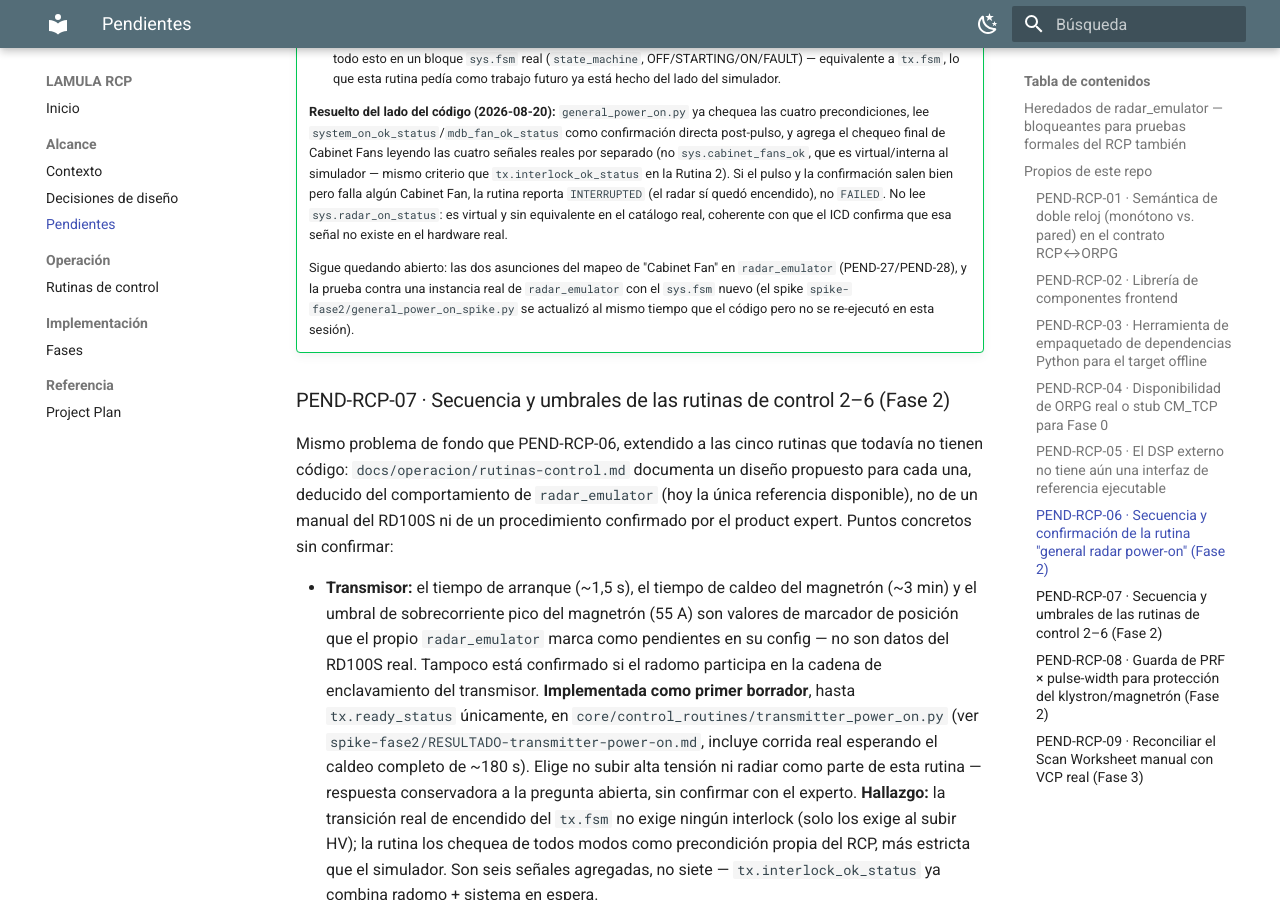
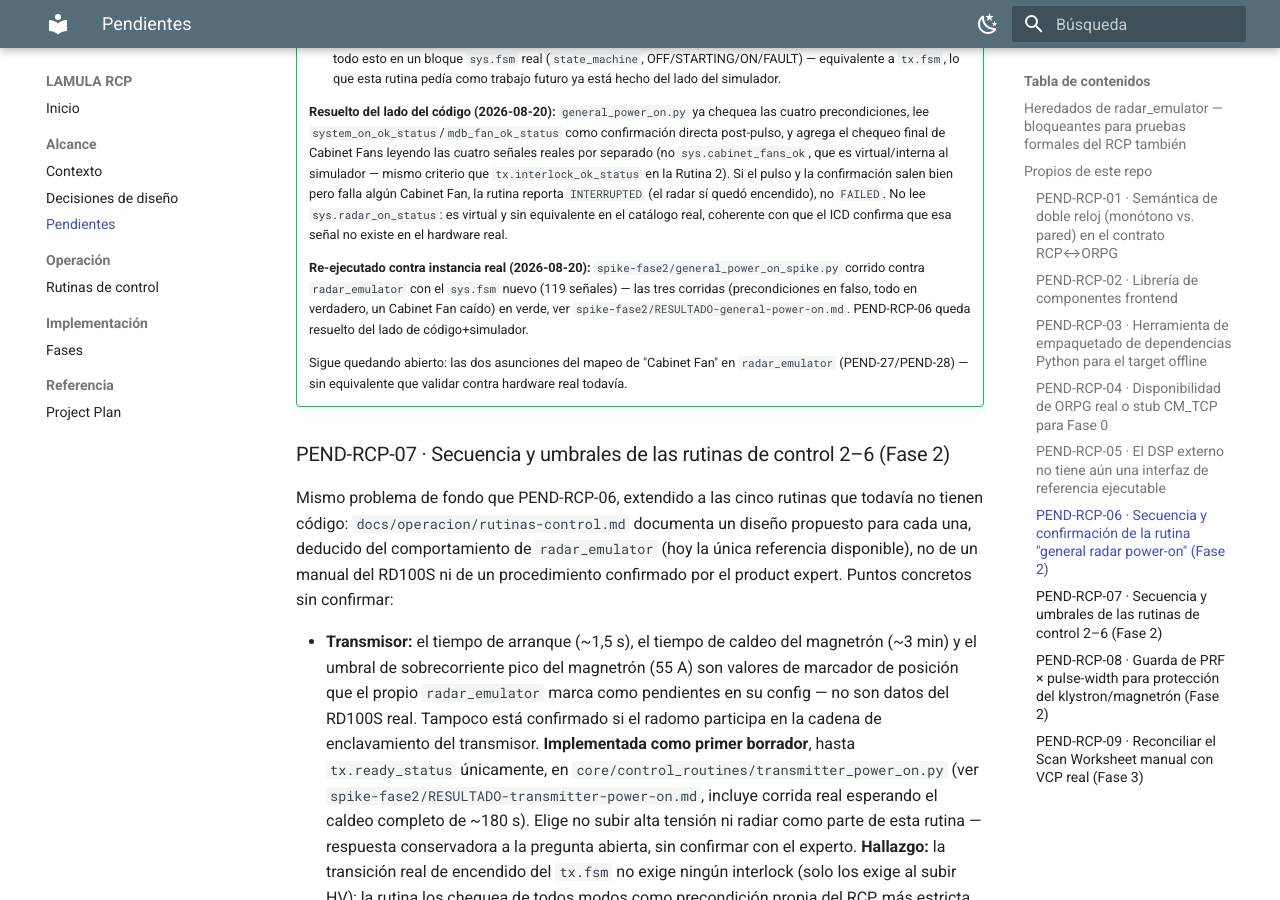
Before and after one commit to vladimir1284/lamula-rcp, an MkDocs documentation site: the page built from docs/alcance/pendientes.md, in a window 1280 px wide and 900 px high, scrolled down 3518 px. Built offline with MkDocs 1.6.1 and Material for MkDocs 9.7.7, drawn with Linux system fonts in a browser that asks for light colours.

Commit message:
Fase 2: re-verifica rutina 1 contra sys.fsm real, cierra PEND-RCP-06
spike-fase2/general_power_on_spike.py corrido contra instancia real de
radar_emulator con el sys.fsm nuevo (119 senales): precondiciones en
falso, exito completo, e interrupcion por Cabinet Fan caido, las tres
en verde.

```diff
--- a/docs/alcance/pendientes.md
+++ b/docs/alcance/pendientes.md
@@ -143,10 +143,14 @@ lógica para `sys.*` equivalente a `tx.fsm`, igual que se hizo notar para el tra
     No lee `sys.radar_on_status`: es virtual y sin equivalente en el catálogo real, coherente con
     que el ICD confirma que esa señal no existe en el hardware real.
 
+    **Re-ejecutado contra instancia real (2026-08-20):** `spike-fase2/general_power_on_spike.py`
+    corrido contra `radar_emulator` con el `sys.fsm` nuevo (119 señales) — las tres corridas
+    (precondiciones en falso, todo en verdadero, un Cabinet Fan caído) en verde, ver
+    `spike-fase2/RESULTADO-general-power-on.md`. PEND-RCP-06 queda resuelto del lado de
+    código+simulador.
+
     Sigue quedando abierto: las dos asunciones del mapeo de "Cabinet Fan" en `radar_emulator`
-    (PEND-27/PEND-28), y la prueba contra una instancia real de `radar_emulator` con el `sys.fsm`
-    nuevo (el spike `spike-fase2/general_power_on_spike.py` se actualizó al mismo tiempo que el
-    código pero no se re-ejecutó en esta sesión).
+    (PEND-27/PEND-28) — sin equivalente que validar contra hardware real todavía.
 
 ### PEND-RCP-07 · Secuencia y umbrales de las rutinas de control 2–6 (Fase 2)
 
```
Also changed, not shown: docs/implementacion/fases.md (+6 -2 lines), spike-fase2/RESULTADO-general-power-on.md (+37 -11 lines).
